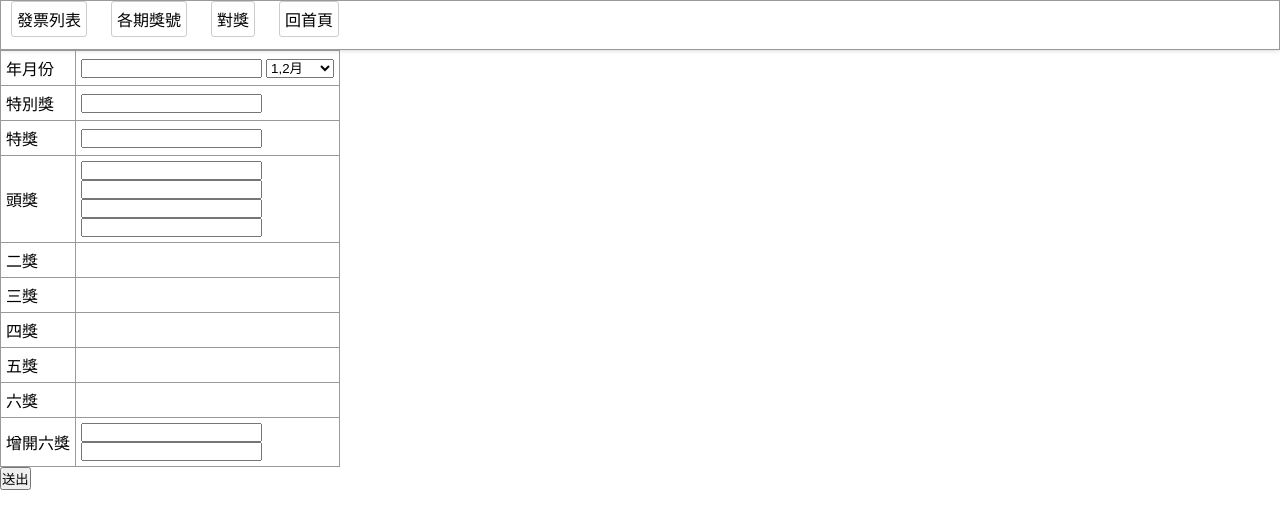
After one commit to wdaweb/invoice-pepsiloca, a PHP site: page /add_invoice.php in a window 1280 px wide. The commit adds this page. Shown: the top 529 px of the page. Run offline with PHP 8.4, Linux system fonts and the light colour scheme.

Commit message:
增加開獎頁面與資料存在才顯示的判斷

```diff
--- /dev/null
+++ b/invoice-pepsiloca/add_invoice.php
@@ -0,0 +1,79 @@
+<!DOCTYPE html>
+<html lang="en">
+<head>
+    <meta charset="UTF-8">
+    <meta name="viewport" content="width=device-width, initial-scale=1.0">
+    <title>新增開獎獎號</title>
+    <link rel="stylesheet" href="./css/style.css">
+</head>
+<body>
+<?php include "./include/header.php";?>
+<form action="save_number.php" method="post">
+<table class="invoice-table">
+    <tr>
+        <td>年月份</td>
+        <td>
+            <input type="number" name="year" id="">
+            <select name="period">
+                <option value="1">1,2月</option>
+                <option value="2">3,4月</option>
+                <option value="3">5,6月</option>
+                <option value="4">7,8月</option>
+                <option value="5">9,10月</option>
+                <option value="6">11,12月</option>
+
+            </select>
+
+        </td>
+    </tr>
+    <tr>
+        <td>特別獎</td>
+        <td><input type="number" name="num1"></td>
+    </tr>
+    <tr>
+        <td>特獎</td>
+        <td><input type="number" name="num2"></td>
+    </tr>
+    <tr>
+        <td>頭獎</td>
+        <td>
+            <input type="number" name="num3[]"><br>
+            <input type="number" name="num3[]"><br>
+            <input type="number" name="num3[]"><br>
+            <input type="number" name="num3[]"><br>
+        </td>
+    </tr>
+    <tr>
+        <td>二獎</td>
+        <td></td>
+    </tr>
+    <tr>
+        <td>三獎</td>
+        <td></td>
+    </tr>
+    <tr>
+        <td>四獎</td>
+        <td></td>
+    </tr>
+    <tr>
+        <td>五獎</td>
+        <td></td>
+    </tr>
+    <tr>
+        <td>六獎</td>
+        <td></td>
+    </tr>
+    <tr>
+        <td>增開六獎</td>
+        <td>
+            <input type="number" name="num4[]"><br>
+            <input type="number" name="num4[]">
+        </td>
+    </tr>
+</table>
+
+<input type="submit" value="送出">
+
+</form>
+</body>
+</html>
--- a/invoice-pepsiloca/award.php
+++ b/invoice-pepsiloca/award.php
@@ -8,5 +8,6 @@
 </head>
 <body>
 <?php include "./include/header.php";?>
+對獎
 </body>
 </html>
--- a/invoice-pepsiloca/css/style.css
+++ b/invoice-pepsiloca/css/style.css
@@ -1,35 +1,48 @@
 *{
     margin:0;
-    padding:0;
-    box-sizing:border-box;
-
+    padding: 0;
+    box-sizing: border-box;
 }
-
 .header{
     height:50px;
     border:1px solid #999;
-    box-shadow:0 0 5px #ccc;
+    box-shadow: 0 0 5px #ccc;
 }
 
-.nav {
-
-    /* list-style-type: none; */
+.header ul{
+    list-style-type: none;
 }
-.nav li{
-    display:inline-block;
+.header ul li{
+    display: inline-block;
     padding:5px;
     margin:0 10px;
     border:1px solid #ccc;
     border-radius:3px;
+}
+.header ul li a{
+    text-decoration:none;
+}
 
+.nav{
+    list-style-type: none;
+}
+.nav li{
+    display: inline-block;
+    padding:5px;
+    margin:0 10px;
+    border:1px solid #ccc;
+    border-radius:3px;
 }
 
 .nav li a{
     text-decoration:none;
 }
 
-.table{
-    margin
-    padding:20px;
-    border:1px solid #eee;
+.invoice-table{
+    border-collapse: collapse;
+    border: 1px solid #999;
 }
+.invoice-table td{
+    border: 1px solid #999;
+    padding:5px;
+}
--- a/invoice-pepsiloca/include/header.php
+++ b/invoice-pepsiloca/include/header.php
@@ -1 +1,10 @@
-<div class="header"></div>
+<div class="header">
+
+<ul>
+    <li><a herf="list.php">發票列表</li>
+    <li><a herf="invoice.php">各期獎號</li>
+    <li><a herf="award.php">對獎</li>
+    <li><a herf="index.php">回首頁</li>
+</ul>
+
+</div>
--- a/invoice-pepsiloca/list.php
+++ b/invoice-pepsiloca/list.php
@@ -35,8 +35,8 @@ if(isset($_GET['period'])){
 
 <?php
 
-$sql="select * from invoice where period='$period'";
-$rows=$pdo->query($sql)->fetchAll();
+//$sql="select * from invoice where period='$period'";
+$rows=all('invoice',['period'=>$period]);
 
 ?>
 <table>
```
Also changed, not shown: invoice-pepsiloca/invoice.php (+110 -0 lines), invoice-pepsiloca/save_number.php (added, +84 -0 lines).
